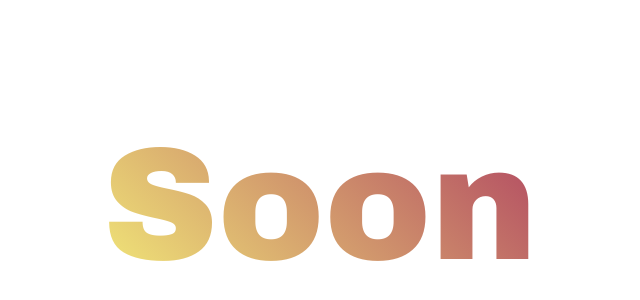
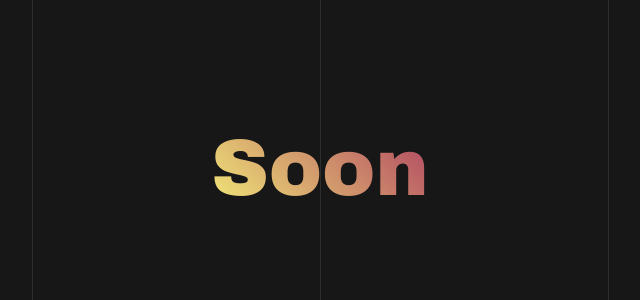
Before and after one commit to LazyFrontender/lazyfrontender, a React (Vite) app: page / in a window 1280 px wide. Shown: the part 268-568 px from the top of the page, without its empty margins (320-960 px from the left). Built offline with nearby package versions, Linux system fonts and the light colour scheme.

Commit message:
add background animation, text gradient and aos animation

```diff
--- a/package.json
+++ b/package.json
@@ -11,6 +11,7 @@
   },
   "dependencies": {
     "@lordicon/element": "^1.6.0",
+    "aos": "^2.3.4",
     "lottie-web": "^5.12.2",
     "react": "^18.2.0",
     "react-dom": "^18.2.0",
--- a/src/App.css
+++ b/src/App.css
@@ -1,56 +1,28 @@
 #root {
-  max-width: 1280px;
+  max-width: 100vw;
+  height: 100vh;
+  display: flex;
+  align-items: center;
+  justify-content: center;
   margin: 0 auto;
-  padding: 2rem;
   text-align: center;
 }
-
-.logo {
-  height: 6em;
-  padding: 1.5em;
-  will-change: filter;
-  transition: filter 300ms;
-}
-.logo:hover {
-  filter: drop-shadow(0 0 2em #646cffaa);
-}
-.logo.react:hover {
-  filter: drop-shadow(0 0 2em #61dafbaa);
-}
-
-@keyframes logo-spin {
-  from {
-    transform: rotate(0deg);
-  }
-  to {
-    transform: rotate(360deg);
-  }
-}
-
-@media (prefers-reduced-motion: no-preference) {
-  a:nth-of-type(2) .logo {
-    animation: logo-spin infinite 20s linear;
-  }
-}
-
-.card {
-  padding: 2em;
-}
-
-.read-the-docs {
-  color: #888;
+body[data-aos-duration='2000'] [data-aos],
+[data-aos][data-aos][data-aos-duration='2000'] {
+  transition-duration: 2000ms;
 }
 
 h1 {
   font-weight: normal;
-
   text-align: center;
   margin-bottom: 0;
   margin-bottom: -0.25em;
+  position: relative;
+  z-index: 3;
 }
 
 .gradient-text {
-  font-size: 10rem;
+  font-size: 5rem;
   /* Fallback: Set a background color. */
   background-color: red;
 
@@ -68,3 +40,94 @@ h1 {
   -moz-background-clip: text;
   -moz-text-fill-color: transparent;
 }
+
+/* animation */
+html,
+body {
+  height: 100%;
+}
+
+body {
+  display: table;
+  width: 100%;
+  height: 100%;
+  background-color: #171717;
+  color: #000;
+  line-height: 1.6;
+  position: relative;
+  font-family: sans-serif;
+  overflow: hidden;
+}
+
+.lines {
+  position: absolute;
+  top: 0;
+  left: 0;
+  right: 0;
+  height: 100%;
+  margin: auto;
+  width: 90vw;
+}
+
+.line {
+  position: absolute;
+  width: 1px;
+  height: 100%;
+  top: 0;
+  left: 50%;
+  background: rgba(255, 255, 255, 0.1);
+  overflow: hidden;
+}
+.line::after {
+  content: '';
+  display: block;
+  position: absolute;
+  height: 15vh;
+  width: 100%;
+  top: -50%;
+  left: 0;
+  background: linear-gradient(
+    to bottom,
+    rgba(255, 255, 255, 0) 0%,
+    #ffffff 75%,
+    #ffffff 100%
+  );
+  -webkit-animation: drop 7s 0s infinite;
+  animation: drop 7s 0s infinite;
+  -webkit-animation-fill-mode: forwards;
+  animation-fill-mode: forwards;
+  -webkit-animation-timing-function: cubic-bezier(0.4, 0.26, 0, 0.97);
+  animation-timing-function: cubic-bezier(0.4, 0.26, 0, 0.97);
+}
+.line:nth-child(1) {
+  margin-left: -25%;
+}
+.line:nth-child(1)::after {
+  -webkit-animation-delay: 2s;
+  animation-delay: 2s;
+}
+.line:nth-child(3) {
+  margin-left: 25%;
+}
+.line:nth-child(3)::after {
+  -webkit-animation-delay: 2.5s;
+  animation-delay: 2.5s;
+}
+
+@-webkit-keyframes drop {
+  0% {
+    top: -50%;
+  }
+  100% {
+    top: 110%;
+  }
+}
+
+@keyframes drop {
+  0% {
+    top: -50%;
+  }
+  100% {
+    top: 110%;
+  }
+}
--- a/src/App.jsx
+++ b/src/App.jsx
@@ -1,8 +1,26 @@
+import React, { useEffect } from 'react';
 import './App.css';
+import AOS from 'aos';
+import 'aos/dist/aos.css'; // You can also use <link> for styles
+
 export const App = () => {
+  useEffect(() => {
+    AOS.init();
+  }, []);
   return (
     <div>
-      <h1 className="gradient-text">Soon</h1>{' '}
+      <h1
+        className="gradient-text zoom-in"
+        data-aos="flip-down"
+        data-aos-duration="2000"
+      >
+        Soon
+      </h1>
+      <div className="lines">
+        <div className="line"></div>
+        <div className="line"></div>
+        <div className="line"></div>
+      </div>
     </div>
   );
 };
```
Also changed, not shown: 1 other file (tests, documents, lock files or other folders).
